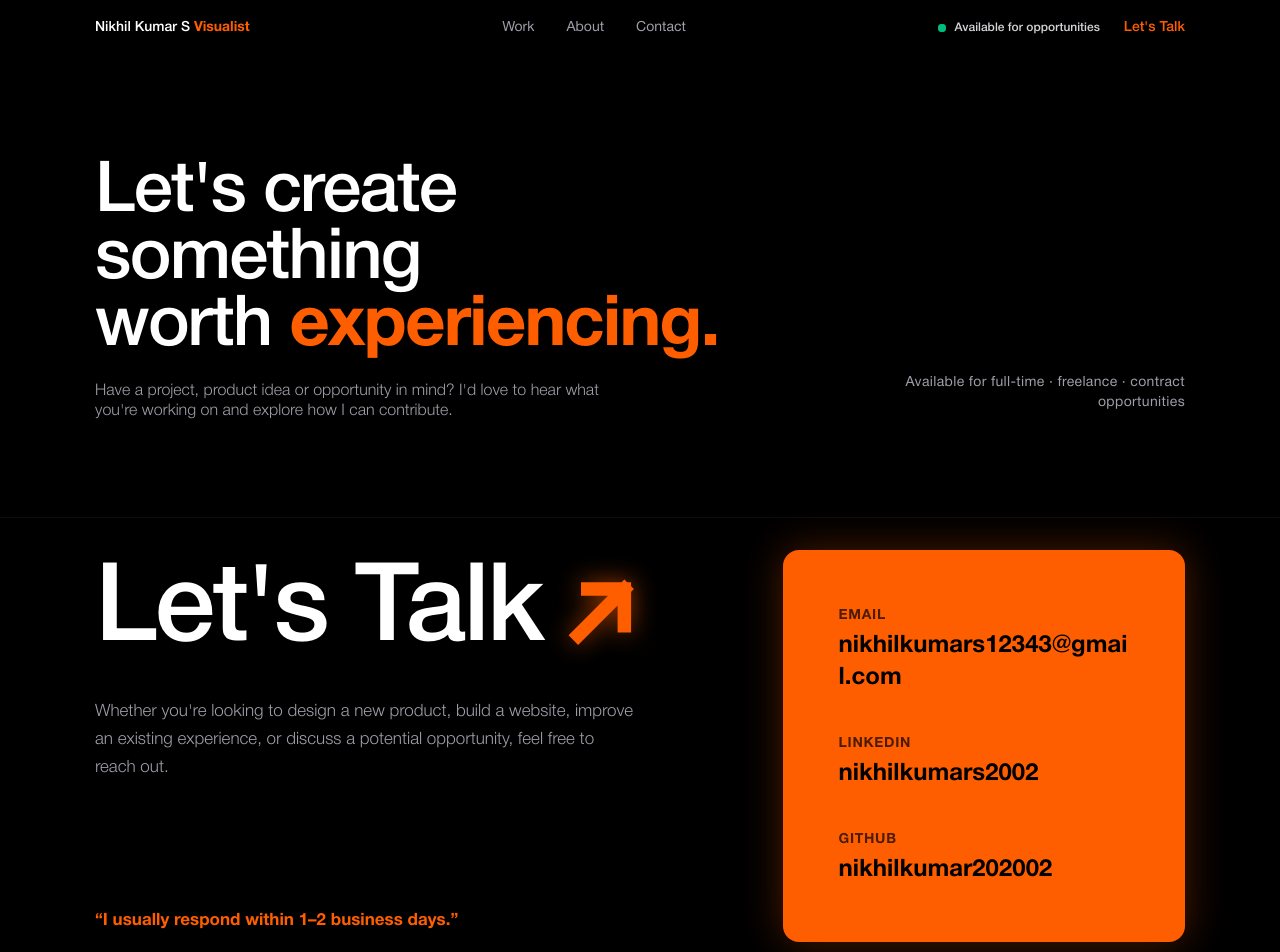
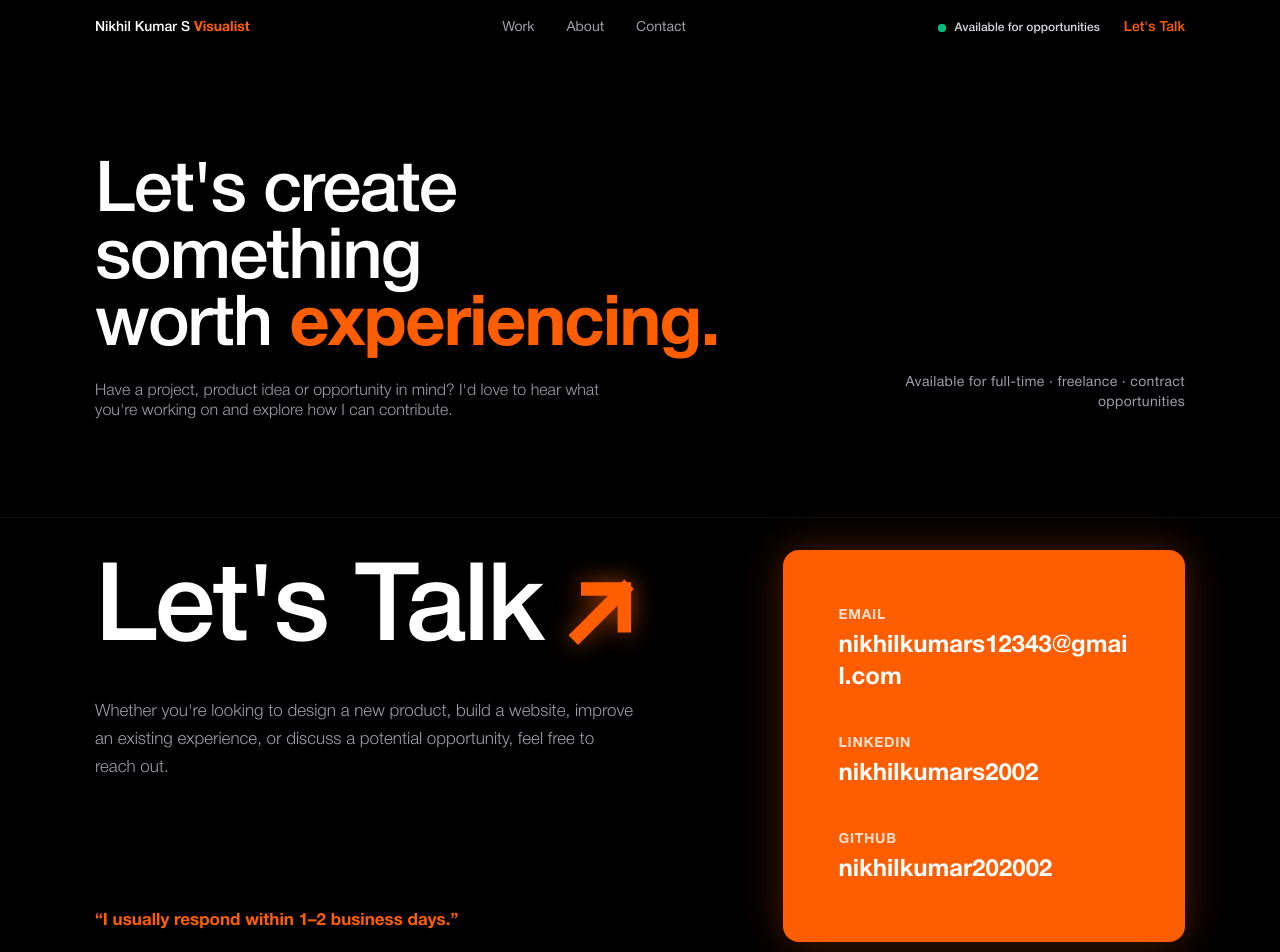
Before and after one commit to nikhilkumar202002/nikhil-my-portfolio, a Next.js app: page /contact-me in a window 1280 px wide. Shown: the top 952 px of the page. Built offline with nearby package versions, Linux system fonts and the light colour scheme.

Commit message:
refactor: update text color to white on primary background elements

```diff
--- a/app/component/sections/contact-me/ContactMessage.tsx
+++ b/app/component/sections/contact-me/ContactMessage.tsx
@@ -40,15 +40,15 @@ const ContactMessage = () => {
           </div>
 
           {/* Right Column - Neon Orange Card 40% (2/5) */}
-          <div className="bg-primary p-8 sm:p-12 lg:p-14 text-black rounded-2xl lg:col-span-2 flex flex-col justify-center gap-8 sm:gap-10 shadow-[0_0_40px_rgba(255,94,0,0.3)]">
+          <div className="bg-primary p-8 sm:p-12 lg:p-14 text-white rounded-2xl lg:col-span-2 flex flex-col justify-center gap-8 sm:gap-10 shadow-[0_0_40px_rgba(255,94,0,0.3)]">
             {/* Email */}
             <div className="flex flex-col items-start gap-1">
-              <span className="text-xs font-semibold uppercase tracking-wider text-black/70 sm:text-sm">
+              <span className="text-xs font-semibold uppercase tracking-wider text-white/80 sm:text-sm">
                 Email
               </span>
               <a
                 href="mailto:nikhilkumars12343@gmail.com"
-                className="text-lg font-bold text-black hover:underline sm:text-xl lg:text-2xl break-all"
+                className="text-lg font-bold text-white hover:underline sm:text-xl lg:text-2xl break-all"
               >
                 nikhilkumars12343@gmail.com
               </a>
@@ -56,14 +56,14 @@ const ContactMessage = () => {
 
             {/* LinkedIn */}
             <div className="flex flex-col items-start gap-1">
-              <span className="text-xs font-semibold uppercase tracking-wider text-black/70 sm:text-sm">
+              <span className="text-xs font-semibold uppercase tracking-wider text-white/80 sm:text-sm">
                 LinkedIn
               </span>
               <a
                 href="https://linkedin.com/in/nikhilkumars2002"
                 target="_blank"
                 rel="noopener noreferrer"
-                className="text-lg font-bold text-black hover:underline sm:text-xl lg:text-2xl"
+                className="text-lg font-bold text-white hover:underline sm:text-xl lg:text-2xl"
               >
                 nikhilkumars2002
               </a>
@@ -71,14 +71,14 @@ const ContactMessage = () => {
 
             {/* Github */}
             <div className="flex flex-col items-start gap-1">
-              <span className="text-xs font-semibold uppercase tracking-wider text-black/70 sm:text-sm">
+              <span className="text-xs font-semibold uppercase tracking-wider text-white/80 sm:text-sm">
                 Github
               </span>
               <a
                 href="https://github.com/nikhilkumar202002"
                 target="_blank"
                 rel="noopener noreferrer"
-                className="text-lg font-bold text-black hover:underline sm:text-xl lg:text-2xl"
+                className="text-lg font-bold text-white hover:underline sm:text-xl lg:text-2xl"
               >
                 nikhilkumar202002
               </a>
--- a/app/component/sections/home/CaseStudy.tsx
+++ b/app/component/sections/home/CaseStudy.tsx
@@ -134,7 +134,7 @@ const CaseStudy = () => {
             <div className="pt-2">
               <Link
                 href="#contact"
-                className="inline-flex items-center gap-2 bg-primary px-7 py-3.5 text-sm font-semibold text-black transition-colors duration-200 hover:bg-white sm:text-base shadow-[0_0_24px_rgba(255,94,0,0.3)]"
+                className="inline-flex items-center gap-2 bg-primary px-7 py-3.5 text-sm font-semibold text-white transition-colors duration-200 hover:bg-white hover:text-black sm:text-base shadow-[0_0_24px_rgba(255,94,0,0.3)]"
               >
                 <span>Read Case Study</span>
                 <FiArrowRight className="h-4 w-4" />
--- a/app/component/sections/home/FeaturedPortfolio.tsx
+++ b/app/component/sections/home/FeaturedPortfolio.tsx
@@ -226,7 +226,7 @@ const FeaturedPortfolio = () => {
         <div className="featured-portfolio-cta mt-12 sm:mt-16">
           <PrimaryBtn
             href="#contact"
-            className="!bg-primary !text-black px-7 py-3.5 hover:!bg-white hover:!text-black font-semibold transition-colors shadow-[0_0_24px_rgba(255,94,0,0.3)]"
+            className="!bg-primary !text-white px-7 py-3.5 hover:!bg-white hover:!text-black font-semibold transition-colors shadow-[0_0_24px_rgba(255,94,0,0.3)]"
           >
             View More Works
           </PrimaryBtn>
--- a/app/component/sections/home/Hero.tsx
+++ b/app/component/sections/home/Hero.tsx
@@ -27,7 +27,7 @@ const Hero = () => {
           <div className="mt-[2.5vh] flex flex-wrap items-center gap-4 sm:mt-[3vh] sm:gap-6">
             <PrimaryBtn
               href="#work"
-              className="!bg-primary !text-black px-6 py-3 sm:px-7 sm:py-3.5 hover:!bg-white hover:!text-black transition-colors font-semibold shadow-[0_0_24px_rgba(255,94,0,0.4)]"
+              className="!bg-primary !text-white px-6 py-3 sm:px-7 sm:py-3.5 hover:!bg-white hover:!text-black transition-colors font-semibold shadow-[0_0_24px_rgba(255,94,0,0.4)]"
             >
               View My Work
             </PrimaryBtn>
--- a/app/component/sections/home/HomeAboutme.tsx
+++ b/app/component/sections/home/HomeAboutme.tsx
@@ -28,7 +28,7 @@ const HomeAboutme = () => {
               <div className="home-about-actions">
                 <PrimaryBtn
                   href="tel:+917356112021"
-                  className="home-about-primary-btn !bg-primary !text-black hover:!bg-white hover:!text-black font-semibold shadow-[0_0_24px_rgba(255,94,0,0.3)] transition-colors"
+                  className="home-about-primary-btn !bg-primary !text-white hover:!bg-white hover:!text-black font-semibold shadow-[0_0_24px_rgba(255,94,0,0.3)] transition-colors"
                 >
                   More About Me
                 </PrimaryBtn>
--- a/app/component/sections/home/WhyWorkWithMe.tsx
+++ b/app/component/sections/home/WhyWorkWithMe.tsx
@@ -40,7 +40,7 @@ const WhyWorkWithMe = () => {
             <div className="pt-8 lg:pt-0">
               <Link
                 href="#contact"
-                className="inline-flex items-center gap-2 bg-primary px-6 py-3.5 text-sm font-semibold text-black transition-colors duration-200 hover:bg-white shadow-[0_0_24px_rgba(255,94,0,0.3)]"
+                className="inline-flex items-center gap-2 bg-primary px-6 py-3.5 text-sm font-semibold text-white transition-colors duration-200 hover:bg-white hover:text-black shadow-[0_0_24px_rgba(255,94,0,0.3)]"
               >
                 <span>Let&apos;s Talk</span>
                 <FiArrowRight className="h-4 w-4" />
--- a/app/component/sections/my-works/AllWorks.tsx
+++ b/app/component/sections/my-works/AllWorks.tsx
@@ -159,7 +159,7 @@ const AllWorks = () => {
                 onClick={() => setActiveFilter(cat)}
                 className={`px-4 sm:px-5 py-2 text-xs sm:text-sm font-semibold uppercase tracking-[0px] rounded-full transition-all duration-300 ${
                   isActive
-                    ? "bg-primary text-black shadow-[0_0_20px_rgba(255,94,0,0.4)]"
+                    ? "bg-primary text-white shadow-[0_0_20px_rgba(255,94,0,0.4)]"
                     : "bg-[#111111] text-zinc-400 border border-white/5 hover:text-white hover:border-primary/40"
                 }`}
               >
--- a/app/component/sections/my-works/WorkCta.tsx
+++ b/app/component/sections/my-works/WorkCta.tsx
@@ -4,12 +4,12 @@ import "../Styles.css";
 
 const WorkCta = () => {
   return (
-    <section id="contact" className="w-full bg-primary py-20 sm:py-24 lg:py-28 text-black shadow-[0_0_50px_rgba(255,94,0,0.3)] relative z-10">
+    <section id="contact" className="w-full bg-primary py-20 sm:py-24 lg:py-28 text-white shadow-[0_0_50px_rgba(255,94,0,0.3)] relative z-10">
       <div className="site-container">
         <div className="flex flex-col gap-10 md:flex-row md:items-end md:justify-between">
           {/* Left Main Title */}
           <div className="flex flex-col">
-            <h2 className="text-[clamp(2.6rem,5.2vw,5rem)] font-bold leading-[1.02] tracking-tight text-black">
+            <h2 className="text-[clamp(2.6rem,5.2vw,5rem)] font-bold leading-[1.02] tracking-tight text-white">
               Have A Project
               <br />
               Worth Building?
@@ -18,7 +18,7 @@ const WorkCta = () => {
 
           {/* Right Subtitle & CTA Button */}
           <div className="flex flex-col items-start md:items-end text-left md:text-right">
-            <p className="max-w-[25rem] text-sm sm:text-base lg:text-[18px] font-medium leading-snug text-black/80">
+            <p className="max-w-[25rem] text-sm sm:text-base lg:text-[18px] font-medium leading-snug text-white/90">
               Let&apos;s Turn The Next Idea Into A Thoughtful
               <br className="hidden sm:inline" /> Digital Experience.
             </p>
--- a/app/layout.tsx
+++ b/app/layout.tsx
@@ -19,7 +19,7 @@ export default function RootLayout({ children }: LayoutProps<"/">) {
       lang="en"
       className={`${helveticaNeue.variable} h-full antialiased`}
     >
-      <body className="min-h-full flex flex-col bg-black text-white font-sans selection:bg-primary selection:text-black">
+      <body className="min-h-full flex flex-col bg-black text-white font-sans selection:bg-primary selection:text-white">
         <Preloader />
         <Navbar />
         <main className="site-main flex-1">{children}</main>
```
Also changed, not shown: app/component/sections/about-me/WorkCta.tsx (+5 -5 lines), app/component/sections/home/HeroStrip.tsx (+4 -4 lines).
